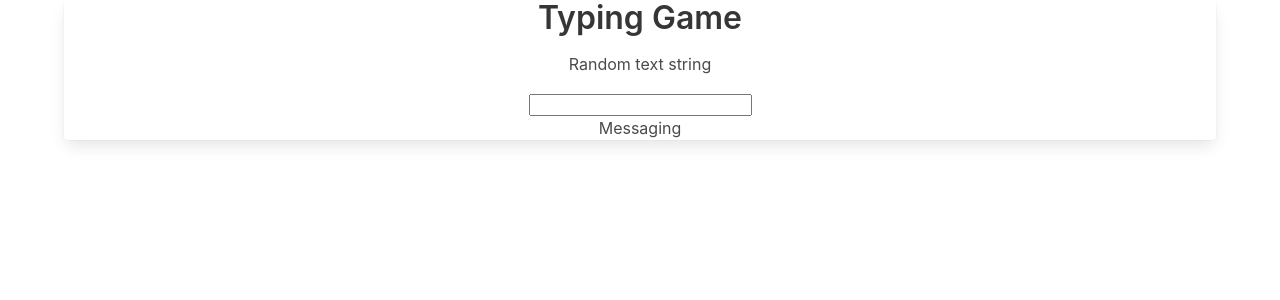
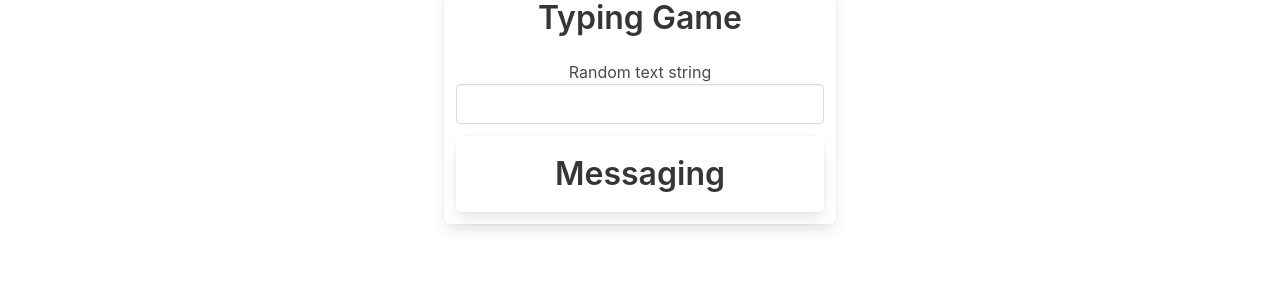
Before and after one commit to ritchey0713/angulartypegame, an Angular app: page / in a window 1280 px wide. Shown: the top 300 px of the page. Built offline with nearby package versions, Linux system fonts and the light colour scheme.

Commit message:
add more bulma styles

```diff
--- a/src/app/app.component.html
+++ b/src/app/app.component.html
@@ -1,13 +1,13 @@
 <div class="container has-text-centered">
-  <div class="columns">
-    <div class="column is-12">
-      <div class="card">
-        <div class="content">
-          <h1>Typing Game </h1>
-          <p>Random text string</p>
-          <input>
-          <p>Messaging</p>
-        </div>
+  <div class="columns is-centered">
+    <div class="box column is-one-third">
+      <h1 class="title">Typing Game </h1>
+      <p>Random text string</p>
+      <div class="field">
+        <input class="input">
+      </div>
+      <div class="box">
+        <h1 class="title">Messaging</h1>
       </div>
     </div>
   </div>
```
